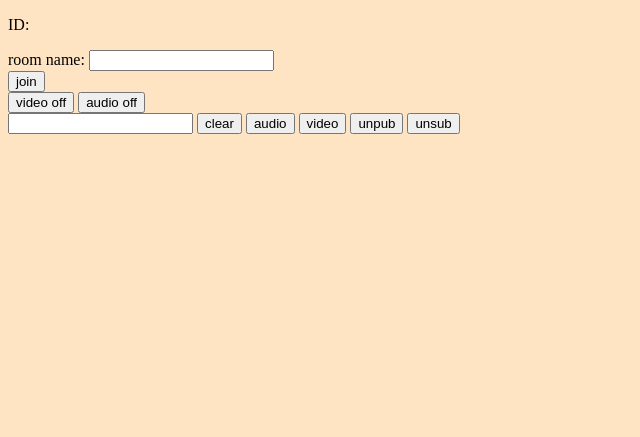
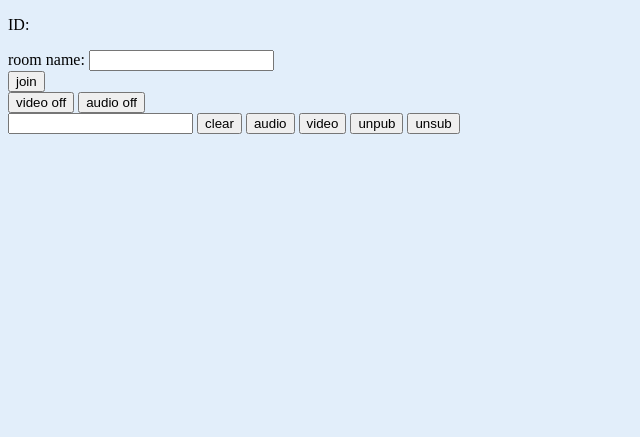
Before and after one commit to AkasaMirror/remoteClassApp, a website built with Parcel: page src/index.html in a window 1280 px wide. Shown: the whole page, without its empty margins (0-640 px from the left). Built offline with nearby package versions, Linux system fonts and the light colour scheme; what @skyway-sdk/room would draw is missing.

Commit message:
stylesheetChange

```diff
--- a/src/style.css
+++ b/src/style.css
@@ -1,5 +1,5 @@
 body {
-    background-color: bisque;
+    background-color: #E2EEFA;
 }
 
 tab {
```
